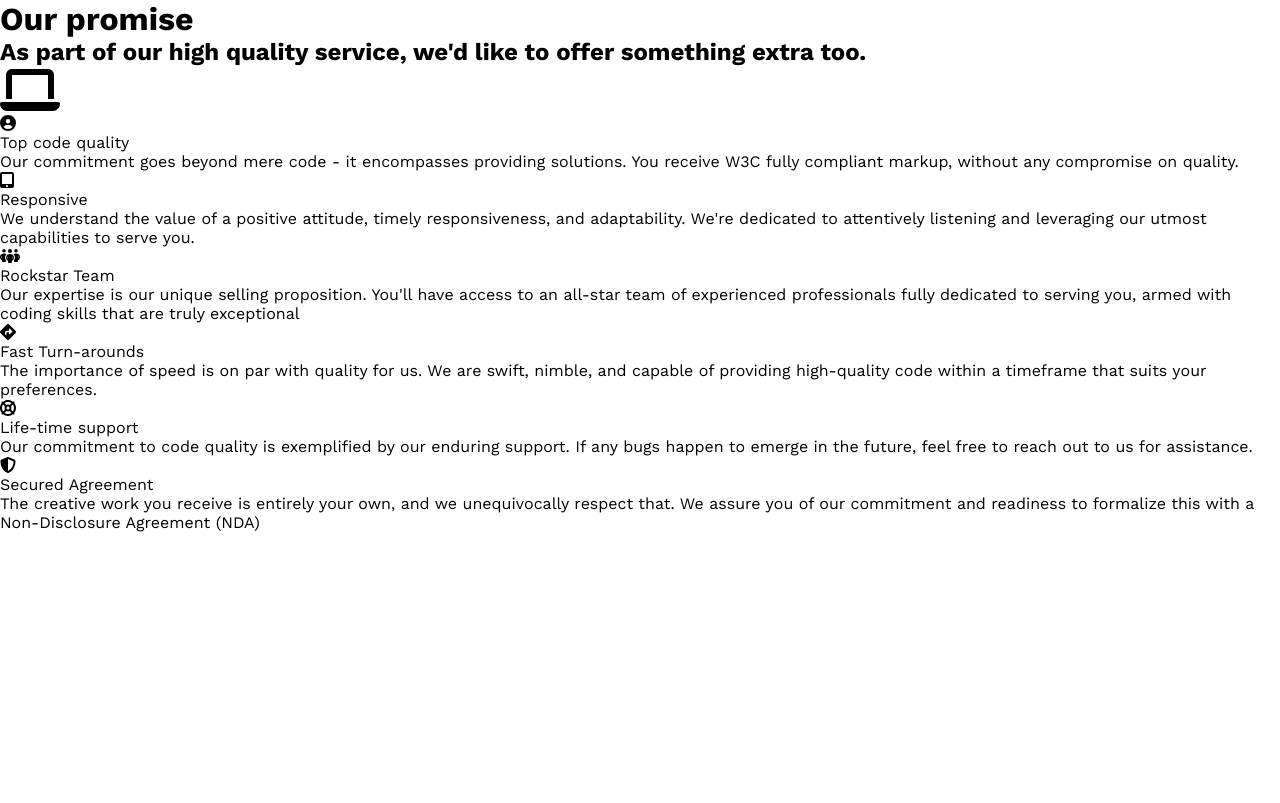
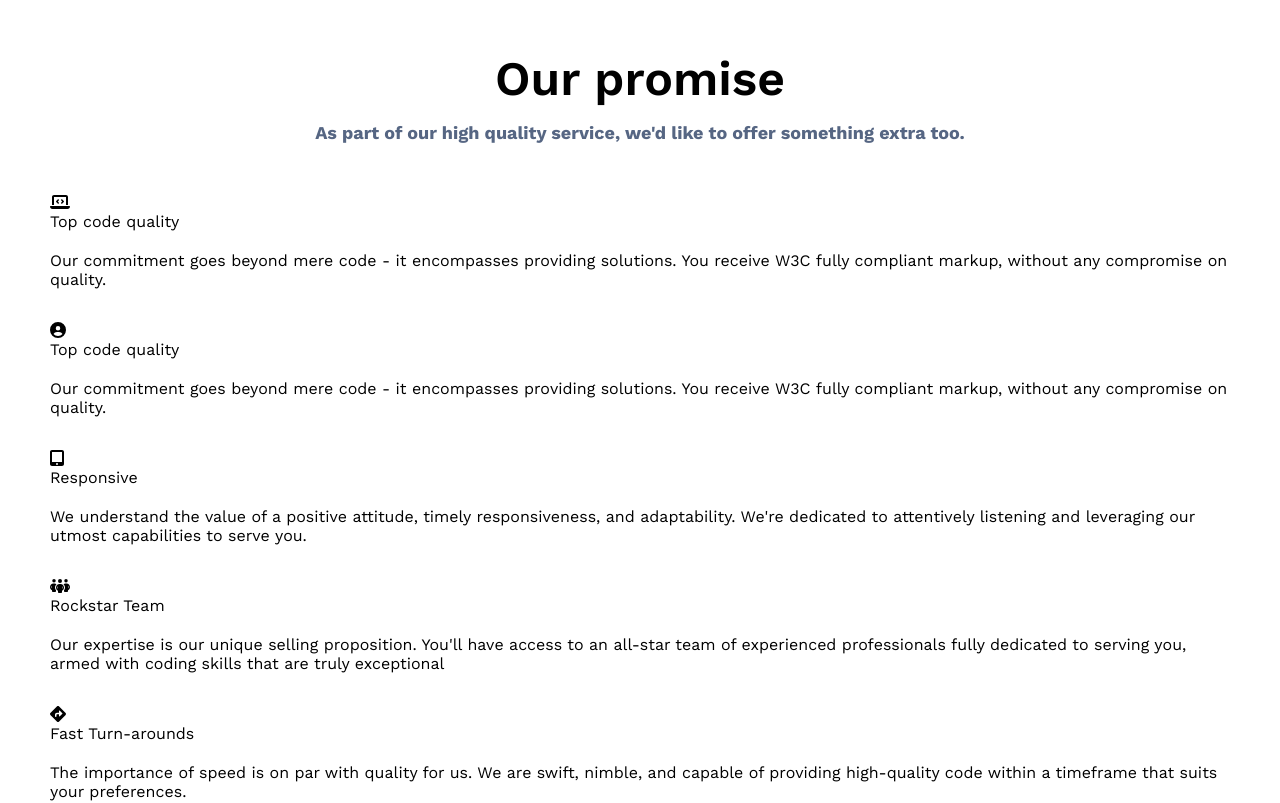
Before and after one commit to sairam2381/st-Josephs-react, a React (Create React App) app: page / in a window 1280 px wide. Shown: the top 803 px of the page. Built offline with nearby package versions, Linux system fonts and the light colour scheme.

Commit message:
Teh code

```diff
--- a/src/home-page/our-promise/our-promise-component.jsx
+++ b/src/home-page/our-promise/our-promise-component.jsx
@@ -8,23 +8,30 @@ import {
   faDiamondTurnRight,
   faLifeRing,
   faShieldHalved,
+  faLaptopCode,
 } from "@fortawesome/free-solid-svg-icons";
-import { faGoogle } from "@fortawesome/free-brands-svg-icons";
 import { OurpromiseStyle } from "./our-promise-style";
 const OurpromisesComponent = () => {
   return (
     <OurpromiseStyle>
-      <h1 className="title">Our promise</h1>
-      <h2 className="sub__title">
-        As part of our high quality service, we'd like to offer something extra
-        too.
-      </h2>
+      <div>
+        <h1 className="title">Our promise</h1>
+        <h2 className="sub__title">
+          As part of our high quality service, we'd like to offer something
+          extra too.
+        </h2>
+      </div>
       <div className="element">
         <div className="element__item">
           <div className="item">
-            <FontAwesomeIcon icon={faLaptop} size="3x" />
+            <FontAwesomeIcon icon={faLaptopCode} />
+            <div className="item__title">Top code quality</div>
           </div>
-          <div className="element__content"></div>
+          <div className="element__content">
+            Our commitment goes beyond mere code - it encompasses providing
+            solutions. You receive W3C fully compliant markup, without any
+            compromise on quality.
+          </div>
         </div>
         <div className="element__item">
           <div className="item">
--- a/src/home-page/our-promise/our-promise-style.js
+++ b/src/home-page/our-promise/our-promise-style.js
@@ -1,2 +1,32 @@
 import styled from "styled-components";
-export const OurpromiseStyle = styled.div``;
+export const OurpromiseStyle = styled.div`
+  padding: 50px;
+  display: flex;
+  flex-direction: column;
+  gap: 50px;
+  .title {
+    font-weight: 600;
+    font-size: 48px;
+    text-align: center;
+    @media (max-width: 920px) {
+      font-size: 32px;
+    }
+  }
+  .sub__title {
+    font-size: 18px;
+    text-align: center;
+    color: #566683;
+    margin-top: 15px;
+  }
+  .element {
+    display: flex;
+    justify-content: center;
+    flex-wrap: wrap;
+    gap: 2rem;
+  }
+  .element__item {
+    display: flex;
+    gap: 20px;
+    flex-direction: column;
+  }
+`;
```
